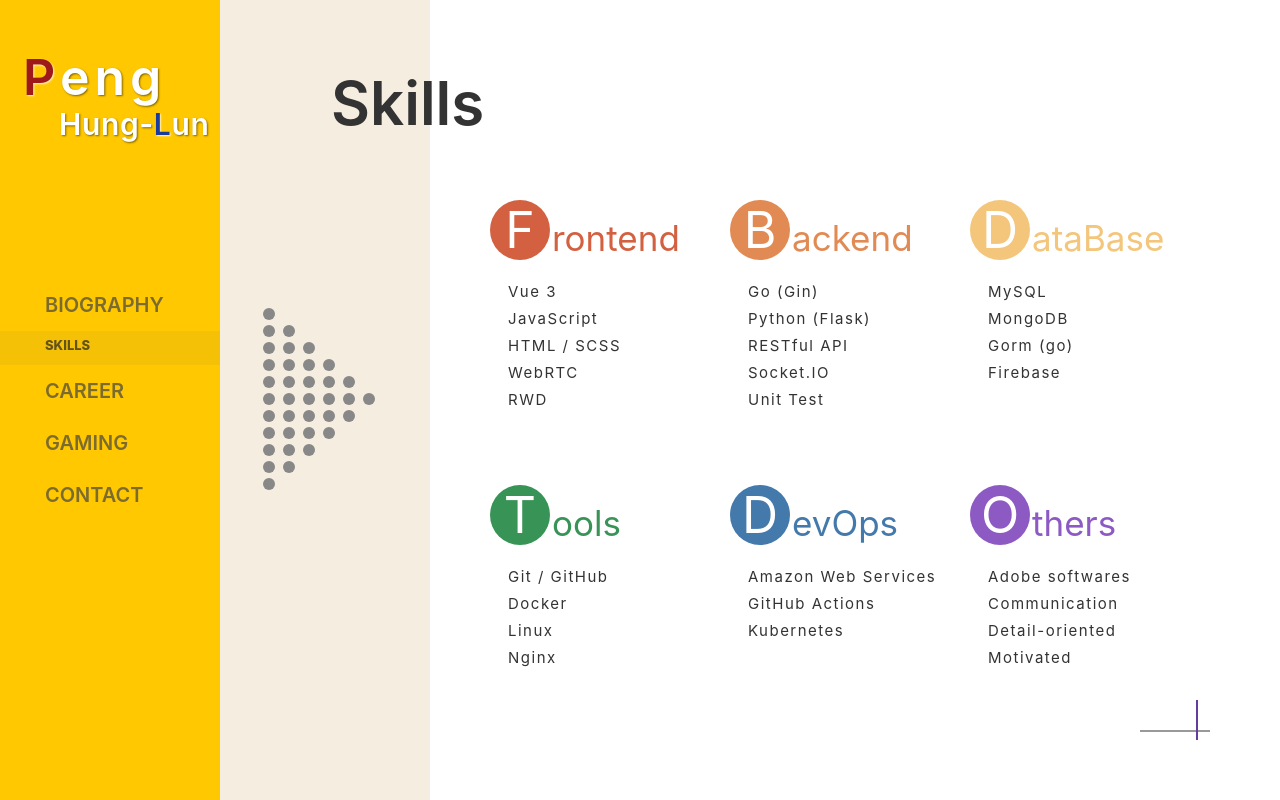
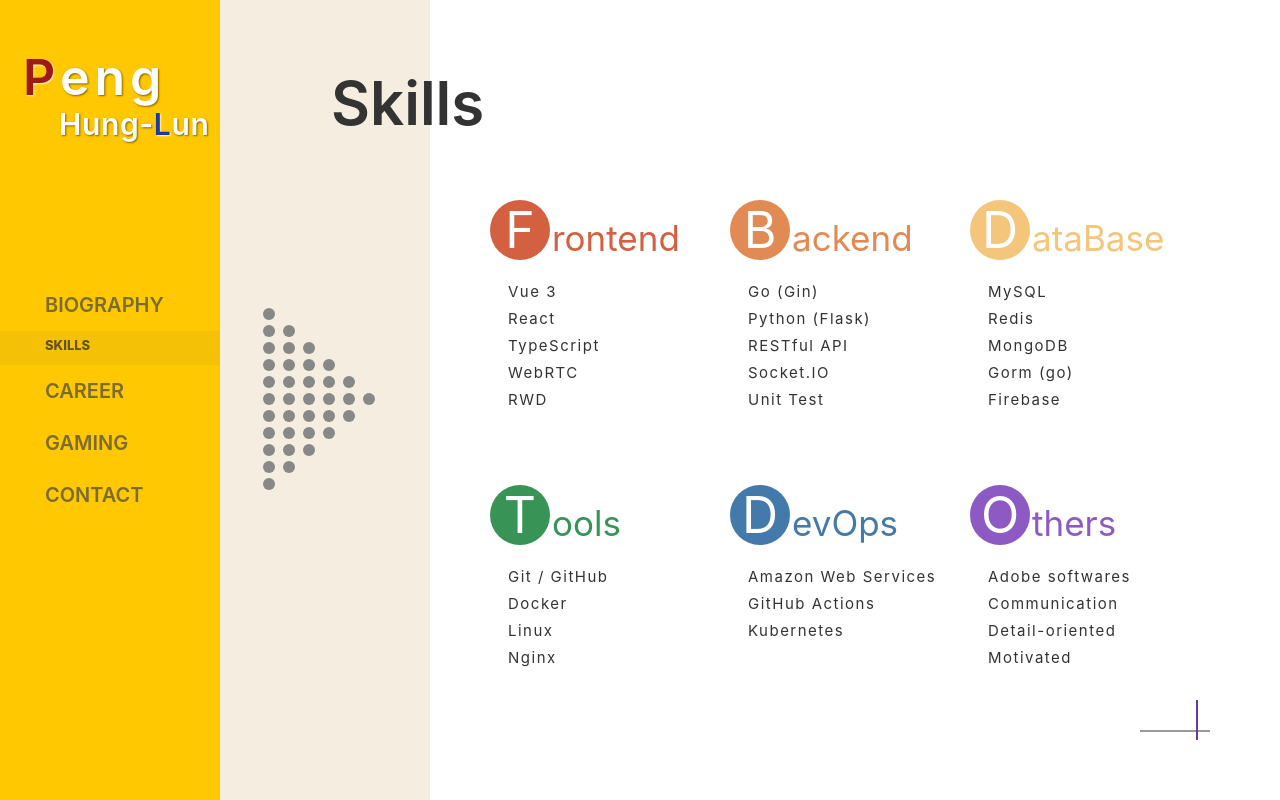
Before and after one commit to Ben10225/MyWeb, a Vue app: page /skills in a window 1280 px wide. Built offline with nearby package versions, Linux system fonts and the light colour scheme; no server answers; a web font is replaced by a local one; what vue-plyr would draw is missing.

Commit message:
revise something

```diff
--- a/src/App.vue
+++ b/src/App.vue
@@ -4,7 +4,7 @@ import LogoName from "./components/LogoNameComp.vue";
 import Dinosaur from "./views/DinosaurView.vue";
 import { useData } from "./stores/dataStore";
 import { useDinosaurStore } from "./stores/dinosaurStore";
-import { ref, onMounted } from "vue";
+import { ref } from "vue";
 import { db } from "@/firebase";
 import { getAuth, signInWithEmailAndPassword } from "firebase/auth";
 
--- a/src/components/CareerComps/CareerWehelpBeelineComp.vue
+++ b/src/components/CareerComps/CareerWehelpBeelineComp.vue
@@ -47,12 +47,12 @@ watch(props, () => {
         <h3>beeline</h3>
         <img class="logo" src="/browser_logo.png" alt="" />
         <div class="links">
-          <div class="icon-row link">
+          <!-- <div class="icon-row link">
             <font-awesome-icon :icon="['fas', 'link']" class="ic ic-link" />
             <a href="https://beelinetw.com" target="_blank"
               >https://beelinetw.com</a
             >
-          </div>
+          </div> -->
           <div class="icon-row github">
             <font-awesome-icon :icon="['fab', 'github']" class="ic" />
             <a href="https://github.com/Ben10225/beeline" target="_blank"
@@ -131,7 +131,7 @@ watch(props, () => {
 }
 .links {
   position: absolute;
-  top: 27px;
+  top: 37px;
   left: 2px;
   color: #888;
 }
--- a/src/stores/dataStore.js
+++ b/src/stores/dataStore.js
@@ -38,7 +38,7 @@ export const useData = defineStore("ct", () => {
       color: "#d36141",
       titleFirst: "F",
       titleBehind: "rontend",
-      skills: ["Vue 3", "JavaScript", "HTML / SCSS", "WebRTC", "RWD"],
+      skills: ["Vue 3", "React", "TypeScript", "WebRTC", "RWD"],
     },
     {
       id: counter.value++,
@@ -58,7 +58,7 @@ export const useData = defineStore("ct", () => {
       color: "#F3C67B",
       titleFirst: "D",
       titleBehind: "ataBase",
-      skills: ["MySQL", "MongoDB", "Gorm (go)", "Firebase"],
+      skills: ["MySQL", "Redis", "MongoDB", "Gorm (go)", "Firebase"],
     },
     {
       id: counter.value++,
```
